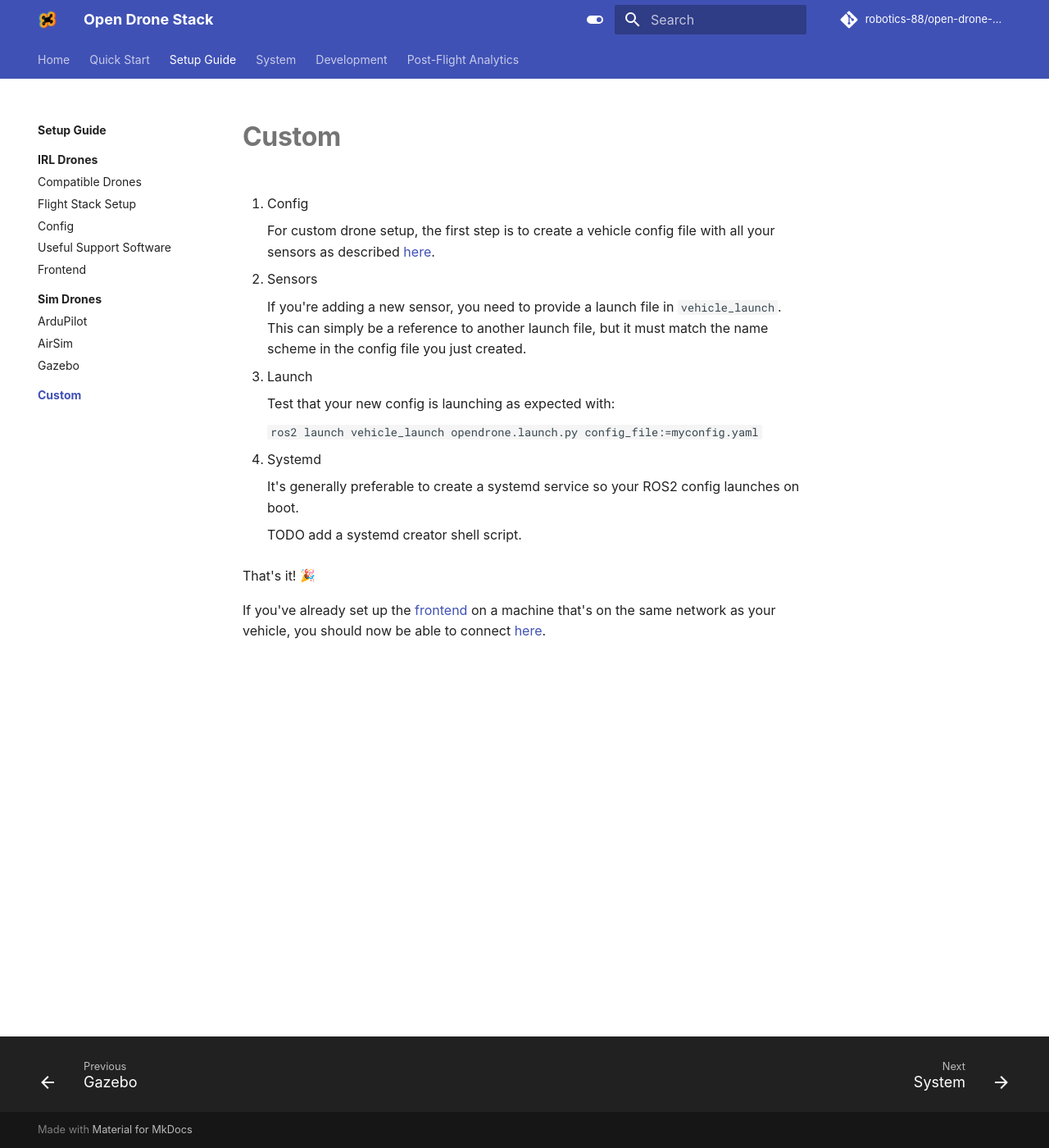
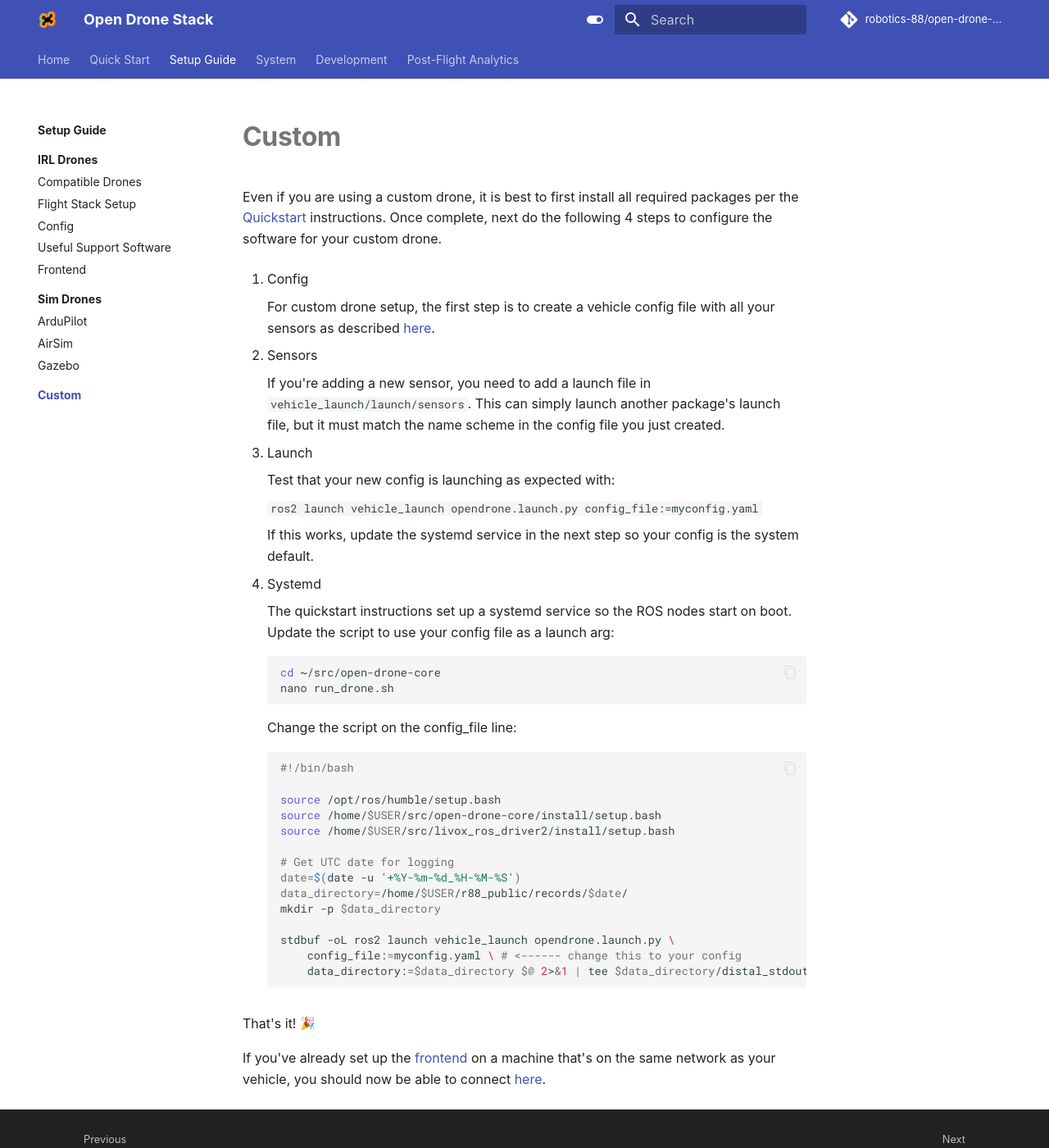
Before and after one commit to robotics-88/open-drone-docs, an MkDocs documentation site: the page built from docs/setup/custom/index.md, in a window 1280 px wide and 1400 px high. Shown: the whole window at 82% size. Built offline with MkDocs 1.6.1 and Material for MkDocs 9.7.7, drawn with Linux system fonts in a browser that asks for light colours; emoji names are drawn with the system emoji font; some web fonts are replaced; comment, search, counter and statistics services are not loaded.

Commit message:
Updated custom drone setup instructions

````diff
--- a/docs/setup/custom/index.md
+++ b/docs/setup/custom/index.md
@@ -1,4 +1,6 @@
 # Custom
+
+Even if you are using a custom drone, it is best to first install all required packages per the [Quickstart](../../quickstart.md) instructions. Once complete, next do the following 4 steps to configure the software for your custom drone.
 
 1. Config
 
@@ -6,7 +8,7 @@
 
 2. Sensors
 
-    If you're adding a new sensor, you need to provide a launch file in `vehicle_launch`. This can simply be a reference to another launch file, but it must match the name scheme in the config file you just created.
+    If you're adding a new sensor, you need to add a launch file in `vehicle_launch/launch/sensors`. This can simply launch another package's launch file, but it must match the name scheme in the config file you just created.
 
 3. Launch
 
@@ -14,11 +16,36 @@
 
     `ros2 launch vehicle_launch opendrone.launch.py config_file:=myconfig.yaml`
 
+    If this works, update the systemd service in the next step so your config is the system default.
+
 4. Systemd
 
-    It's generally preferable to create a systemd service so your ROS2 config launches on boot.
+    The quickstart instructions set up a systemd service so the ROS nodes start on boot. Update the script to use your config file as a launch arg:
 
-    TODO add a systemd creator shell script.
+    ```bash
+    cd ~/src/open-drone-core
+    nano run_drone.sh
+    ```
+
+    Change the script on the config_file line:
+
+    ```bash
+    #!/bin/bash
+
+    source /opt/ros/humble/setup.bash
+    source /home/$USER/src/open-drone-core/install/setup.bash
+    source /home/$USER/src/livox_ros_driver2/install/setup.bash
+
+    # Get UTC date for logging
+    date=$(date -u '+%Y-%m-%d_%H-%M-%S')
+    data_directory=/home/$USER/r88_public/records/$date/
+    mkdir -p $data_directory
+
+    stdbuf -oL ros2 launch vehicle_launch opendrone.launch.py \
+        config_file:=myconfig.yaml \ # <------ change this to your config
+        data_directory:=$data_directory $@ 2>&1 | tee $data_directory/distal_stdout_$date.log
+    ```
+
 
 That's it! :tada:
 
````
